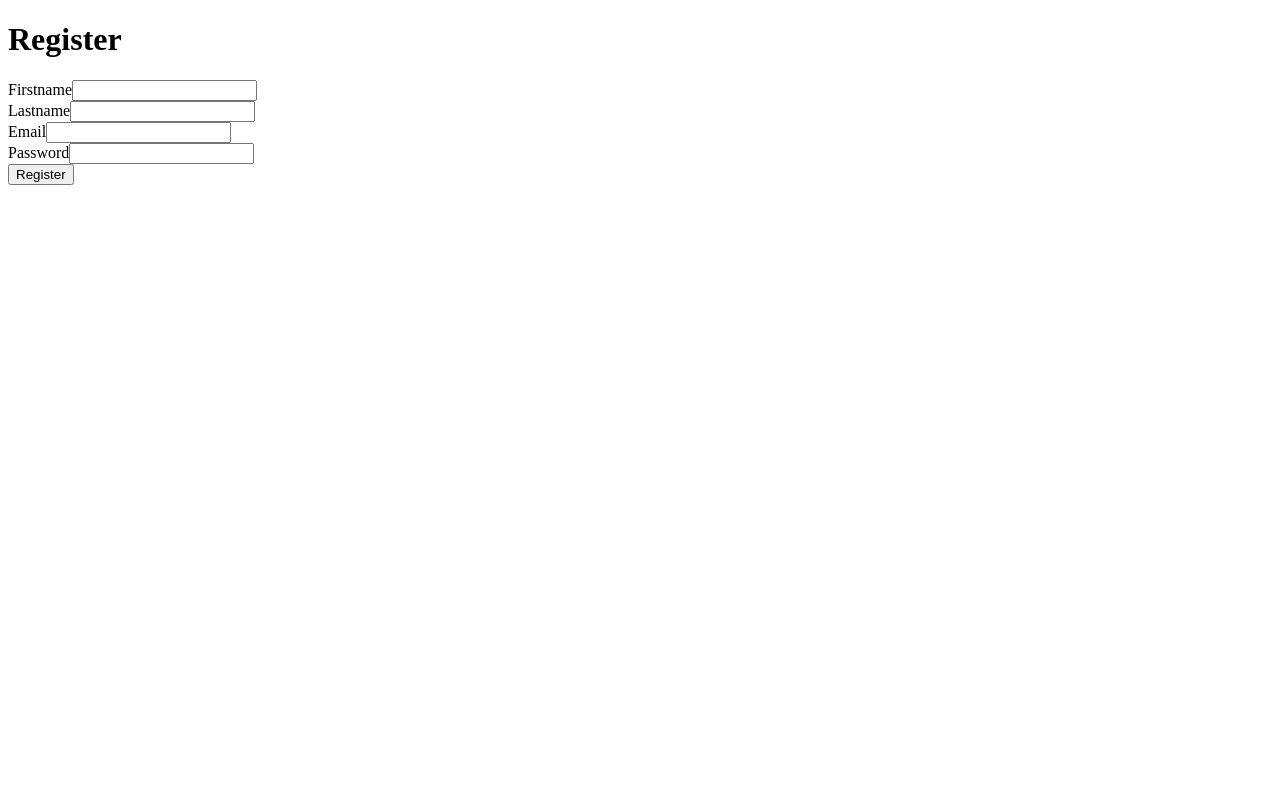
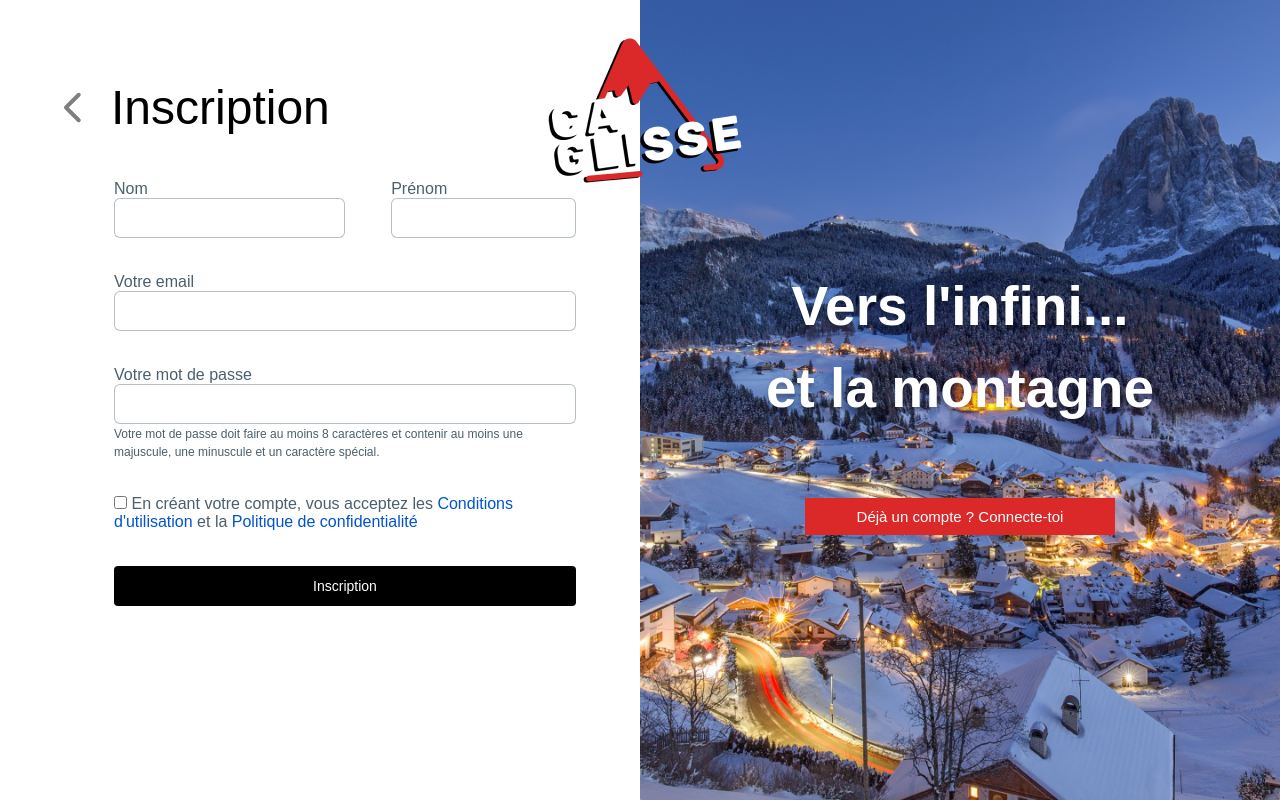
Before and after one commit to Lawberryy/Symfony-hackathon, a Symfony app: template templates/registration/register.html.twig in a window 1280 px wide. Run offline with Twig, Linux system fonts and the light colour scheme; the template is opened without the code that fills it, so the values that code supplies are empty; form fields are guessed from the names that the template uses; some libraries are stand-ins or nearby versions; some web fonts are replaced.

Commit message:
adding front design to register page

```diff
--- a/templates/base.html.twig
+++ b/templates/base.html.twig
@@ -12,6 +12,8 @@
         {% block javascripts %}
             {{ encore_entry_script_tags('app') }}
         {% endblock %}
+        <!-- importing font from Adobe Fonts -->
+        <link rel="stylesheet" href="https://use.typekit.net/vep8uie.css">
     </head>
     <body>
         {% block body %}{% endblock %}
--- a/templates/registration/register.html.twig
+++ b/templates/registration/register.html.twig
@@ -1,19 +1,170 @@
 {% extends 'base.html.twig' %}
 
-{% block title %}Register{% endblock %}
+{% block title %}Inscription - ça glisse{% endblock %}
 
 {% block body %}
-    <h1>Register</h1>
+    <style>
+        * {margin: 0; padding: 0; box-sizing: border-box;}
+        .oswald {
+            font-family: "oswald", sans-serif;
+            font-weight: 400;
+            font-style: normal;
+        }
+        .signup-body {height: 100vh; width: 100%; display: flex; position: relative}
 
-    {{ form_start(registrationForm) }}
-        {{ form_row(registrationForm.firstname) }}
-        {{ form_row(registrationForm.lastname) }}
-        {{ form_row(registrationForm.email) }}
-        {{ form_row(registrationForm.plainPassword, {
-            label: 'Password'
-        }) }}
-        {# {{ form_row(registrationForm.agreeTerms) }} #}
+        .signup-left-div {
+            width: 50%;
+            padding-top: 13vh;
+        }
+        .signup-child-div {
+            width: 80%;
+            margin: 0 10%;
+        }
+        .signup-title {display: flex; gap: 30px;}
+        .signup-h1 {font-size: 48px}
+        .signup-form {
+            padding-left: 50px;
+            margin-top: 10px;
+            display: flex;
+            flex-direction: column;
+            row-gap: 35px;
+            color: #4B5F6D;
+        }
+        .btn-signup {
+            background-color: #000000;
+            color: #FFFFFF;
+            border: none;
+            border-radius: 4px;
+            padding: 12px 0;
+            width: 100%;
+            font-size: 14px;
+            font-weight: 500;
+            cursor: pointer;
+        }
+        .blue {color: #0054D2; cursor: pointer;}
+        .widget input {
+            padding: 10px;
+            border-radius: 6px;
+            border: 1px solid rgba(75, 95, 109, 0.4);
+            font-size: 16px;
+            font-weight: 300;
+            color: #4B5F6D;
+        }
+        /* .widget input::placeholder {font-size: 16px; font-weight: 300; opacity: 1; color: #4B5F6D;} */
+        .fn-ln {display: flex; width: 100%; gap: 10%;}
+        .fn {width: 40%;}
+        .ln {width: 50%;}
+        .fn input, .ln input {width: 100%;}
+        .email input, .pw input {width: 100%;}
+        .pw span {font-weight: 300; font-size: 12px;}
 
-        <button type="submit" class="btn">Register</button>
-    {{ form_end(registrationForm) }}
+        .div-logo {
+            position: absolute;
+            top: -20px;
+            width: 100%;
+            display: flex;
+            justify-content: center;
+        }
+
+        .signup-right-div {
+            width: 50%;
+            background: url("assets/images/signup-background-img.png") repeat-y top;
+            background-size: cover;
+            display: flex;
+            justify-content: center;
+            align-items: center;
+        }
+        .signup-right-div div {
+            display: flex;
+            flex-direction: column;
+            gap: 8.7vh;
+        }
+        .signup-right-div span {
+            font-size: 55px;
+            font-weight: 600;
+            color: #FFFFFF;
+            line-height: 82px;
+            text-align: center;
+            text-shadow: 0px 4px 4px rgba(0, 0, 0, 0.25);
+        }
+        .signup-right-div button {
+            font-size: 15px;
+            background-color: #DB2828;
+            color: #FFFFFF;
+            border: none;
+            padding: 10px 0;
+            width: 80%;
+            margin: 0 10%;
+            cursor: pointer;
+        }
+
+        /* responsive */
+        @media screen and (max-width: 1400px) {
+            .signup-left-div {
+                padding-top: 10vh;
+            }
+        }
+        @media screen and (max-width: 1200px) {
+            .div-logo img {
+                width: 280px;
+            }
+        }
+        /* mobile screen */
+        @media screen and (max-width: 767px) {
+            .signup-body {
+                flex-direction: column;
+                gap: 50px;
+            }
+            .signup-left-div, .signup-right-div {width: 100%;}
+            .signup-left-div {
+                padding-top: 150px;
+            }
+            .signup-right-div {padding: 40px 0;}
+            .div-logo img {
+                width: 250px;
+            }
+        }
+    </style>
+
+    <main class="signup-body">
+        <div class="signup-left-div oswald">
+            <div class="signup-child-div">
+                <div class="signup-title">
+                    <img src="assets/images/chevron-gauche.svg" alt="chevron gauche">
+                    <h1 class="oswald signup-h1">Inscription</h1>
+                </div>
+                <div class="signup-form">
+                    <div>{{ form_start(registrationForm) }}</div>
+                    <div class="fn-ln">
+                        <div class="widget ln">{{ form_row(registrationForm.lastname, {label: 'Nom'}) }}</div>
+                        <div class="widget fn">{{ form_row(registrationForm.firstname, {label: 'Prénom'}) }}</div>
+                    </div>
+                    <div class="widget email">{{ form_row(registrationForm.email, {label: 'Votre email'}) }}</div>
+                    <div class="widget pw">{{form_row(registrationForm.plainPassword, {
+                        label: 'Votre mot de passe'
+                    })}}
+                    <span>Votre mot de passe doit faire au moins 8 caractères et contenir au moins une majuscule, une minuscule et un caractère spécial.</span>
+                    </div>
+                    {# {{ form_row(registrationForm.agreeTerms) }} #}
+
+                    <div class="agree-terms">
+                        <input type="checkbox" required>
+                        <span>En créant votre compte, vous acceptez les <span class="blue">Conditions d'utilisation</span> et la <span class="blue">Politique de confidentialité</span></span>
+                    </div>
+
+                    <button type="submit" class="btn btn-signup oswald">Inscription</button>
+                    {{ form_end(registrationForm) }}
+                </div>
+            </div>
+        </div>
+
+        <div class="div-logo"><img src="assets/images/logo.png" alt="logo ça glisse" class="logo"></div>
+
+        <div class="signup-right-div">
+            <div>
+                <span class="oswald">Vers l'infini...<br> et la montagne</span>
+                <button class="oswald">Déjà un compte ? Connecte-toi</button>
+            </div>
+        </div>
+    </main>
 {% endblock %}
```
Also changed, not shown: public/assets/images/chevron-gauche.svg (added), public/assets/images/logo.png (added), public/assets/images/signup-background-img.png (added).
